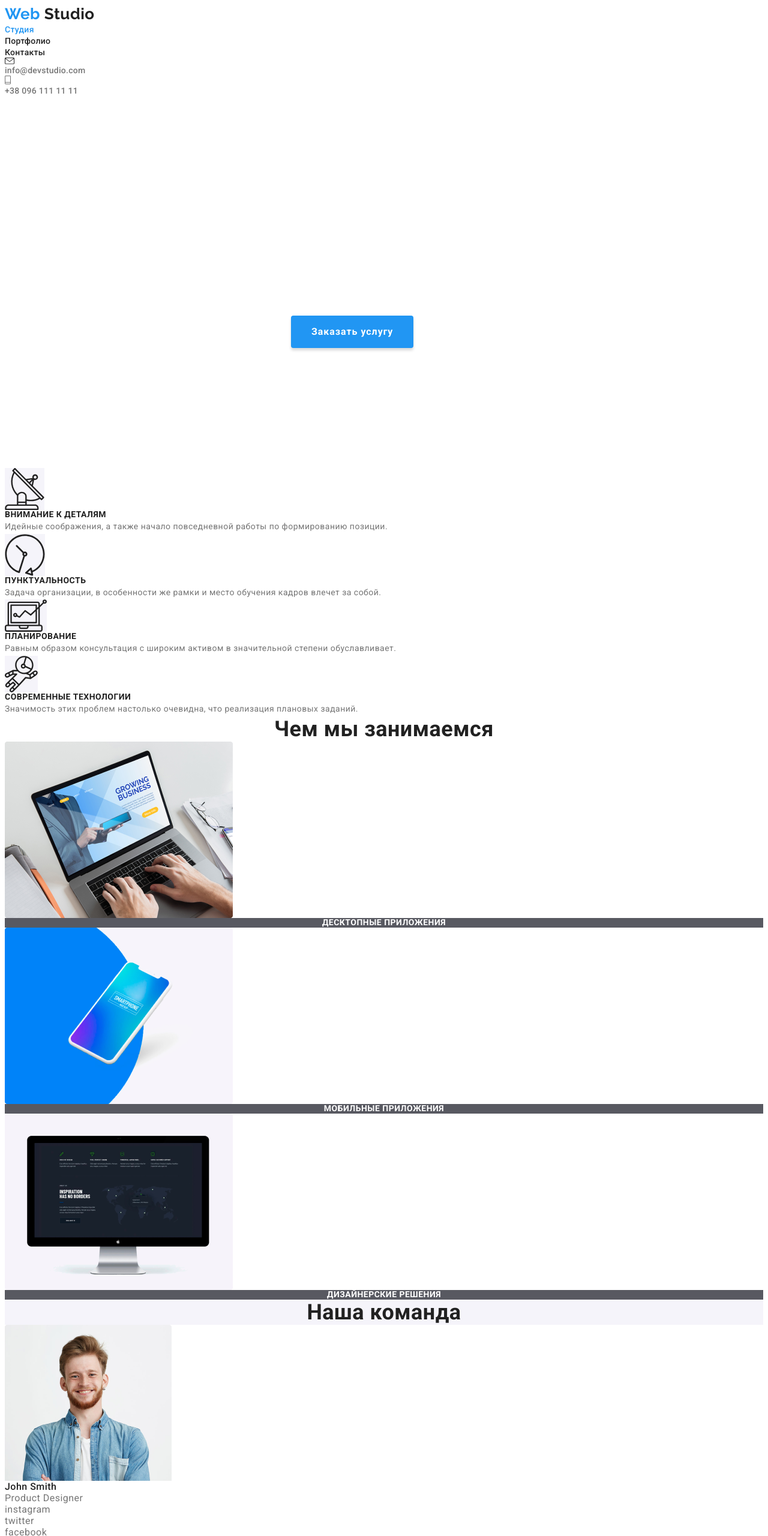
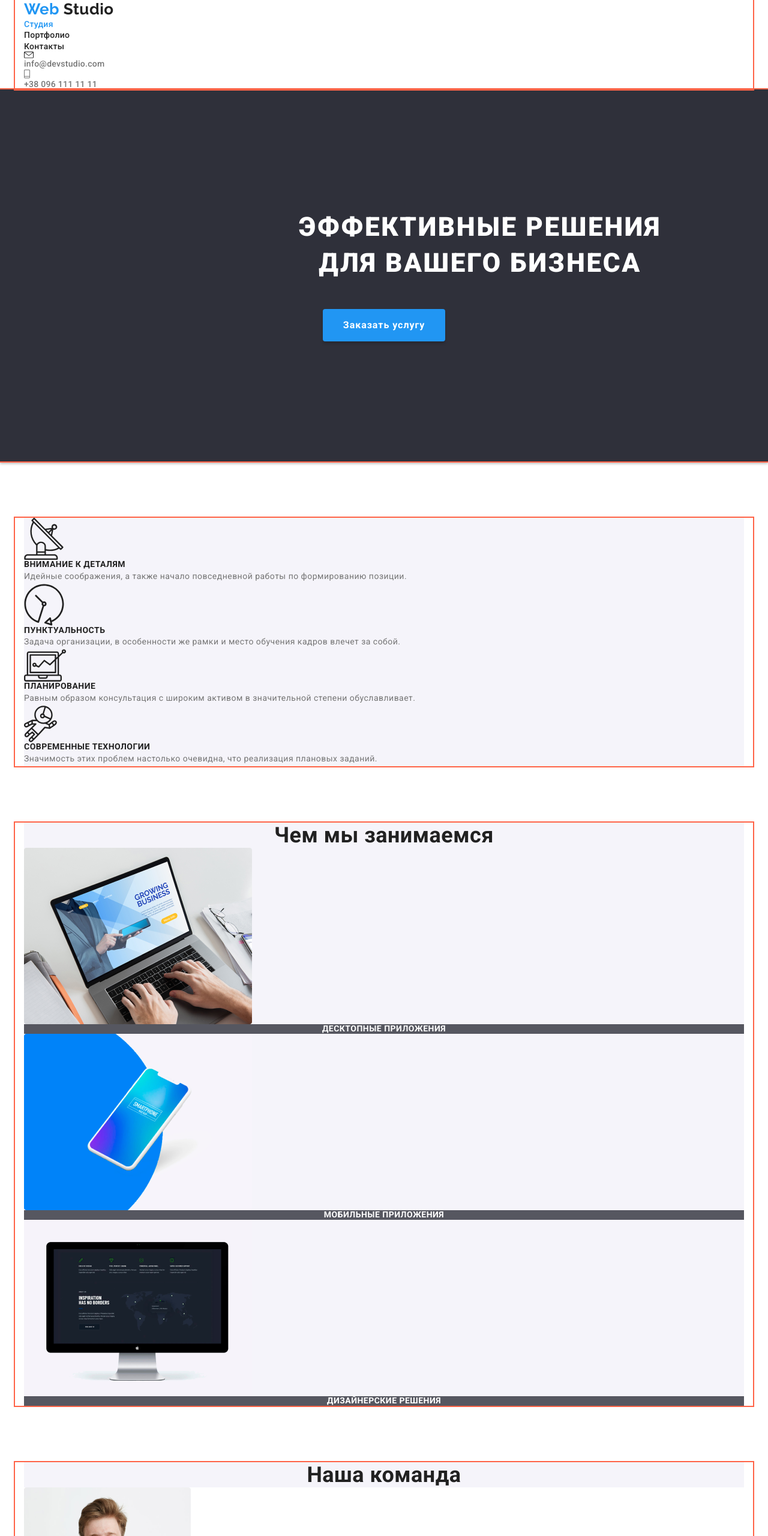
Before and after one commit to HannaNovikova/goit-markup-hw-03, a plain HTML site: page index.html in a window 1280 px wide. Shown: the top 2560 px of the page at 60% size. Drawn offline with nearby package versions, Linux system fonts and the light colour scheme.

Commit message:
Update index.html
Блочная модель

```diff
--- a/index.html
+++ b/index.html
@@ -12,12 +12,16 @@
       href="https://fonts.googleapis.com/css2?family=Raleway:wght@400;700&family=Roboto:wght@400;500;700;900&display=swap"
       rel="stylesheet"
     />
+    <link
+      href="https://cdnjs.cloudflare.com/ajax/libs/modern-normalize/0.6.0/modern-normalize.min.css"
+      rel="stylesheet"
+    />
     <link rel="stylesheet" href="./css/styles.css" />
   </head>
 
   <body>
     <header class="page-header">
-      <nav>
+      <nav class="container navig">
         <div>
           <a href="./" class="logo"
             ><span class="logo-accent">Web </span>Studio</a
@@ -61,14 +65,25 @@
     </header>
 
     <main>
+      <div class="contain-heroy">
         <section class="hero">
-        <h1 class="hero-title">эффективные решения для вашего бизнеса</h1>
-        <button class="button-order" name="Заказать услугу" formtarget="_blank">
+          <h1>
+            <span class="hero-title">
+              эффективные решения для вашего бизнеса</span
+            >
+          </h1>
+          <button
+            class="button-order"
+            name="Заказать услугу"
+            formtarget="_blank"
+          >
             Заказать услугу
           </button>
         </section>
+      </div>
 
-      <section>
+      <div class="container">
+        <section class="section">
           <h2 class="title"></h2>
           <ul class="benefits">
             <li>
@@ -96,8 +111,8 @@
               />
               <h3 class="benefits-title">Пунктуальность</h3>
               <p class="benefits-text">
-              Задача организации, в особенности же рамки и место обучения кадров
-              влечет за собой.
+                Задача организации, в особенности же рамки и место обучения
+                кадров влечет за собой.
               </p>
             </li>
             <li>
@@ -130,7 +145,10 @@
             </li>
           </ul>
         </section>
-      <section>
+      </div>
+
+      <div class="container">
+        <section class="section">
           <h2 class="title">Чем мы занимаемся</h2>
           <ul>
             <li>
@@ -168,6 +186,9 @@
             </li>
           </ul>
         </section>
+      </div>
+
+      <div class="container">
         <section class="section">
           <h2 class="title">Наша команда</h2>
           <ul>
@@ -384,8 +405,10 @@
             </li>
           </ul>
         </section>
+      </div>
 
-      <section>
+      <div class="container">
+        <section class="section">
           <h2 class="title">Постоянные клиенты</h2>
           <ul>
             <li>
@@ -485,6 +508,7 @@
             </li>
           </ul>
         </section>
+      </div>
     </main>
 
     <footer class="footer">
```
Lines whose indentation alone changed are shown as unchanged.
